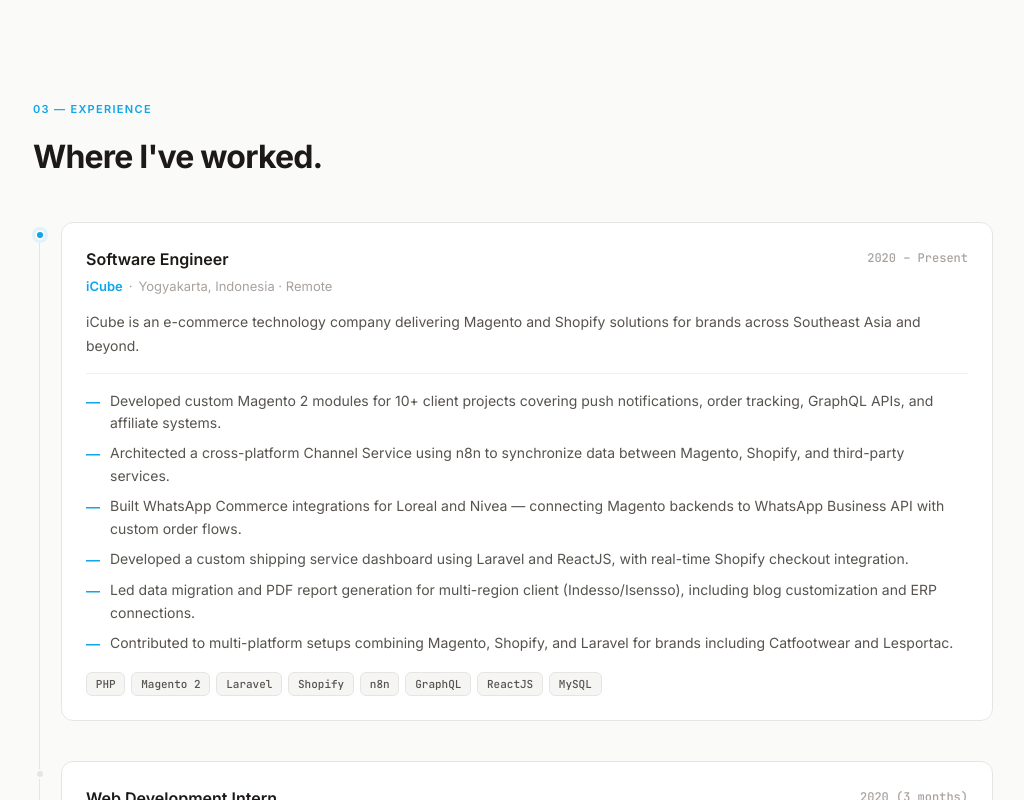
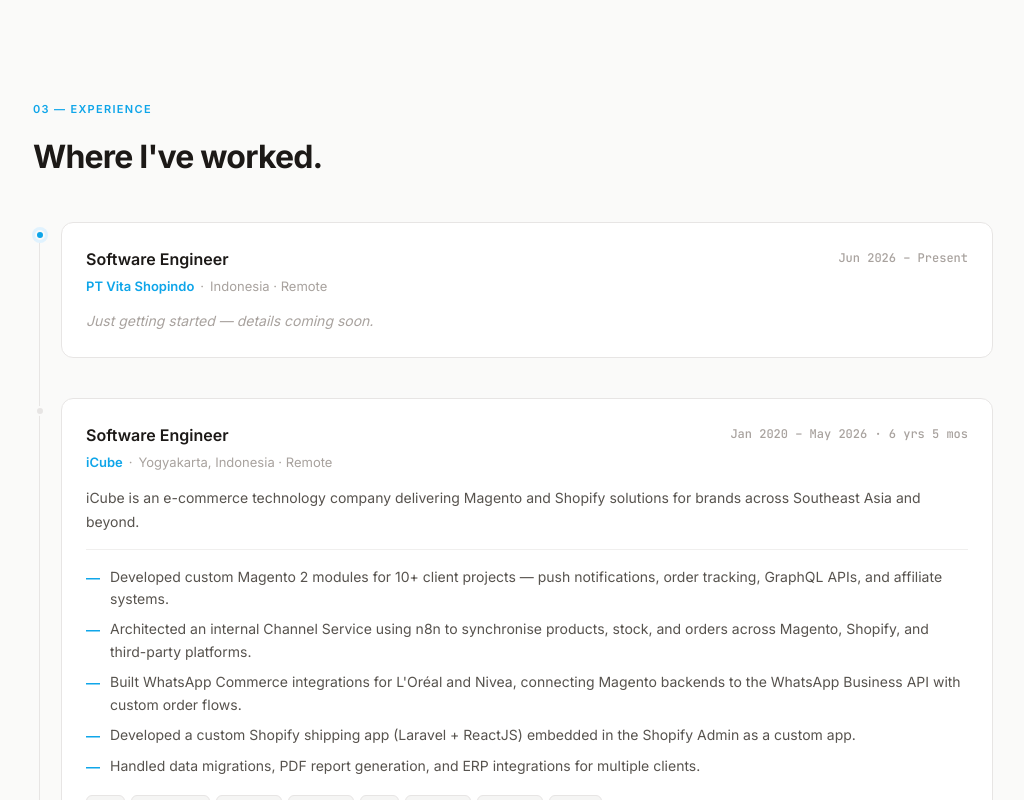
Before and after one commit to yosrio/yosrio.github.io, a Vue app: page / in a window 1280 px wide. Shown: the part 2000-2800 px from the top of the page, without its empty margins (127-1151 px from the left). Built offline with nearby package versions, Linux system fonts and the light colour scheme.

Commit message:
update: add PT Vita Shopindo, project grouping by company with show more/less

```diff
--- a/src/data/experience.ts
+++ b/src/data/experience.ts
@@ -6,36 +6,47 @@
   description: string
   highlights: string[]
   tech: string[]
+  current: boolean
 }
 
 export const experience: ExperienceItem[] = [
   {
+    company: 'PT Vita Shopindo',
+    role: 'Software Engineer',
+    period: 'Jun 2026 – Present',
+    location: 'Indonesia · Remote',
+    description: '',
+    highlights: [],
+    tech: [],
+    current: true,
+  },
+  {
     company: 'iCube',
     role: 'Software Engineer',
-    period: '2020 – Present',
+    period: 'Jan 2020 – May 2026 · 6 yrs 5 mos',
     location: 'Yogyakarta, Indonesia · Remote',
     description:
       'iCube is an e-commerce technology company delivering Magento and Shopify solutions for brands across Southeast Asia and beyond.',
     highlights: [
-      'Developed custom Magento 2 modules for 10+ client projects covering push notifications, order tracking, GraphQL APIs, and affiliate systems.',
-      'Architected a cross-platform Channel Service using n8n to synchronize data between Magento, Shopify, and third-party services.',
-      'Built WhatsApp Commerce integrations for Loreal and Nivea — connecting Magento backends to WhatsApp Business API with custom order flows.',
-      'Developed a custom shipping service dashboard using Laravel and ReactJS, with real-time Shopify checkout integration.',
-      'Led data migration and PDF report generation for multi-region client (Indesso/Isensso), including blog customization and ERP connections.',
-      'Contributed to multi-platform setups combining Magento, Shopify, and Laravel for brands including Catfootwear and Lesportac.',
+      'Developed custom Magento 2 modules for 10+ client projects — push notifications, order tracking, GraphQL APIs, and affiliate systems.',
+      'Architected an internal Channel Service using n8n to synchronise products, stock, and orders across Magento, Shopify, and third-party platforms.',
+      'Built WhatsApp Commerce integrations for L\'Oréal and Nivea, connecting Magento backends to the WhatsApp Business API with custom order flows.',
+      'Developed a custom Shopify shipping app (Laravel + ReactJS) embedded in the Shopify Admin as a custom app.',
+      'Handled data migrations, PDF report generation, and ERP integrations for multiple clients.',
     ],
     tech: ['PHP', 'Magento 2', 'Laravel', 'Shopify', 'n8n', 'GraphQL', 'ReactJS', 'MySQL'],
+    current: false,
   },
   {
     company: 'JogjaTv',
     role: 'Web Development Intern',
-    period: '2020 (3 months)',
+    period: '2020 · 3 mos',
     location: 'Yogyakarta, Indonesia',
-    description: 'Internship as part of the Informatics undergraduate program.',
+    description: 'Internship as part of the Informatics undergraduate programme at Universitas Sanata Dharma.',
     highlights: [
-      'Built and maintained internal web tools for the broadcast team.',
-      'Gained hands-on experience with full-stack web development in a production environment.',
+      'Built an internal web-based correspondence system from design to deployment.',
     ],
     tech: ['PHP', 'JavaScript', 'MySQL'],
+    current: false,
   },
 ]
--- a/src/data/projects.ts
+++ b/src/data/projects.ts
@@ -7,62 +7,35 @@
   github?: string
 }
 
-export const iCubeProjects: Project[] = [
+export interface ProjectGroup {
+  company: string
+  period: string
+  projects: Project[]
+}
+
+export const projectGroups: ProjectGroup[] = [
   {
-    id: 'lottemart',
-    name: 'Lottemart Apps',
-    highlights: [
-      'Implemented push notifications from backend to frontend',
-    ],
-    tech: ['PHP', 'Magento 2'],
-    type: 'external',
+    company: 'PT Vita Shopindo',
+    period: 'Jun 2026 – Present',
+    projects: [],
   },
   {
-    id: 'kiehberg',
-    name: 'Kiehberg (India & Germany)',
+    company: 'iCube',
+    period: 'Jan 2020 – May 2026',
+    projects: [
+      {
+        id: 'nivea',
+        name: 'Nivea WaCommerce',
         highlights: [
-      'Installed and configured required modules',
-      'Migrated data from Magento 1 to Magento 2',
-      'Implemented order tracking feature',
-      'Customised PDP to display tier pricing table and handle conditional logic',
-      'Customised sales order backoffice to display custom fields',
+          'Assisted with bulk data import into Magento',
+          'Set up WhatsApp Business account for development',
+          'Integrated product catalogue with Facebook Business Manager (FBM)',
+          'Built REST APIs for product, stock, and order sync to WhatsApp',
+          'Developed Laravel middleware for Magento-to-WhatsApp integration',
+          'Implemented iCube custom checkout flow',
+          'Configured n8n as order integration middleware',
         ],
-    tech: ['PHP', 'Magento 2'],
-    type: 'external',
-  },
-  {
-    id: 'focus-nusantara',
-    name: 'Focus Nusantara',
-    highlights: [
-      'Built GraphQL affiliate, free item promo, and related features',
-      'Implemented workshop/event management in the backoffice',
-      'Created custom email templates',
-      'Investigated and fixed checkout error when product price is 0',
-    ],
-    tech: ['PHP', 'Magento 2', 'GraphQL'],
-    type: 'external',
-  },
-  {
-    id: 'csa',
-    name: 'CSA',
-    highlights: [
-      'Added validation to prevent zero-price products from entering cart',
-      'Implemented PDP/PLP advanced shipping rate and price calculation',
-      'Built GraphQL endpoints for quotation, credit limit, and related features',
-      'Investigated and fixed Xendit payment gateway module issues',
-    ],
-    tech: ['PHP', 'Magento 2', 'GraphQL'],
-    type: 'external',
-  },
-  {
-    id: 'indesso',
-    name: 'Indesso / Isensso',
-    highlights: [
-      'Migrated data from the previous site to the new platform',
-      'Customised the blog page',
-      'Built PDF report generation feature',
-    ],
-    tech: ['PHP', 'Magento 2'],
+        tech: ['PHP', 'Magento 2', 'WhatsApp Business API', 'Laravel', 'n8n', 'REST API'],
         type: 'external',
       },
       {
@@ -78,16 +51,17 @@
         type: 'external',
       },
       {
-    id: 'planet-gadget',
-    name: 'Planet Gadget',
+        id: 'shipping-service',
+        name: 'Shipping Service Shopify App',
         highlights: [
-      'Updated and maintained existing features',
-      'Built REST APIs for various required functionalities',
-      'Fixed flash sale module issues',
-      'Developed ERP–Magento integration module',
+          'Designed the database architecture',
+          'Built a dashboard and configuration panel embedded in Shopify Admin as a custom app',
+          'Implemented CRUD operations for managing shipping data',
+          'Added custom shipping methods to the Shopify checkout flow',
+          'Built shipping method selection logic',
         ],
-    tech: ['PHP', 'Magento 2', 'REST API'],
-    type: 'external',
+        tech: ['Shopify', 'Laravel', 'ReactJS', 'MySQL'],
+        type: 'internal',
       },
       {
         id: 'channel-service',
@@ -98,19 +72,6 @@
           'Implemented a queue system to handle long-running sync operations',
         ],
         tech: ['n8n', 'MySQL'],
-    type: 'internal',
-  },
-  {
-    id: 'shipping-service',
-    name: 'Shipping Service Shopify App',
-    highlights: [
-      'Designed the database architecture',
-      'Built a dashboard and configuration panel embedded in Shopify Admin as a custom app',
-      'Implemented CRUD operations for managing shipping data',
-      'Added custom shipping methods to the Shopify checkout flow',
-      'Built shipping method selection logic',
-    ],
-    tech: ['Shopify', 'Laravel', 'ReactJS', 'MySQL'],
         type: 'internal',
       },
       {
@@ -137,18 +98,72 @@
         type: 'external',
       },
       {
-    id: 'nivea',
-    name: 'Nivea WaCommerce',
+        id: 'planet-gadget',
+        name: 'Planet Gadget',
         highlights: [
-      'Assisted with bulk data import into Magento',
-      'Set up WhatsApp Business account for development',
-      'Integrated product catalogue with Facebook Business Manager (FBM)',
-      'Built REST APIs for product, stock, and order sync to WhatsApp',
-      'Developed Laravel middleware for Magento-to-WhatsApp integration',
-      'Implemented iCube custom checkout flow',
-      'Configured n8n as order integration middleware',
+          'Updated and maintained existing features',
+          'Built REST APIs for various required functionalities',
+          'Fixed flash sale module issues',
+          'Developed ERP–Magento integration module',
         ],
-    tech: ['PHP', 'Magento 2', 'WhatsApp Business API', 'Laravel', 'n8n', 'REST API'],
+        tech: ['PHP', 'Magento 2', 'REST API'],
+        type: 'external',
+      },
+      {
+        id: 'csa',
+        name: 'CSA',
+        highlights: [
+          'Added validation to prevent zero-price products from entering cart',
+          'Implemented PDP/PLP advanced shipping rate and price calculation',
+          'Built GraphQL endpoints for quotation, credit limit, and related features',
+          'Investigated and fixed Xendit payment gateway module issues',
+        ],
+        tech: ['PHP', 'Magento 2', 'GraphQL'],
+        type: 'external',
+      },
+      {
+        id: 'focus-nusantara',
+        name: 'Focus Nusantara',
+        highlights: [
+          'Built GraphQL affiliate, free item promo, and related features',
+          'Implemented workshop/event management in the backoffice',
+          'Created custom email templates',
+          'Investigated and fixed checkout error when product price is 0',
+        ],
+        tech: ['PHP', 'Magento 2', 'GraphQL'],
+        type: 'external',
+      },
+      {
+        id: 'kiehberg',
+        name: 'Kiehberg (India & Germany)',
+        highlights: [
+          'Installed and configured required modules',
+          'Migrated data from Magento 1 to Magento 2',
+          'Implemented order tracking feature',
+          'Customised PDP to display tier pricing table and handle conditional logic',
+          'Customised sales order backoffice to display custom fields',
+        ],
+        tech: ['PHP', 'Magento 2'],
+        type: 'external',
+      },
+      {
+        id: 'indesso',
+        name: 'Indesso / Isensso',
+        highlights: [
+          'Migrated data from the previous site to the new platform',
+          'Customised the blog page',
+          'Built PDF report generation feature',
+        ],
+        tech: ['PHP', 'Magento 2'],
+        type: 'external',
+      },
+      {
+        id: 'lottemart',
+        name: 'Lottemart Apps',
+        highlights: [
+          'Implemented push notifications from backend to frontend',
+        ],
+        tech: ['PHP', 'Magento 2'],
         type: 'external',
       },
       {
@@ -169,6 +184,6 @@
         tech: ['PHP', 'Magento 2'],
         type: 'external',
       },
+    ],
+  },
 ]
-
-export const personalProjects: Project[] = []
--- a/src/sections/ExperienceSection.vue
+++ b/src/sections/ExperienceSection.vue
@@ -19,7 +19,7 @@
             class="timeline-item"
           >
             <!-- Timeline dot -->
-            <div class="timeline-dot" :class="{ 'timeline-dot--active': index === 0 }" aria-hidden="true" />
+            <div class="timeline-dot" :class="{ 'timeline-dot--active': job.current }" aria-hidden="true" />
 
             <div class="timeline-body">
               <!-- Header -->
@@ -35,10 +35,15 @@
                 <time class="job-period">{{ job.period }}</time>
               </header>
 
-              <!-- Description -->
-              <p class="job-desc">{{ job.description }}</p>
+              <!-- New / empty role -->
+              <template v-if="job.highlights.length === 0">
+                <p class="job-new">Just getting started — details coming soon.</p>
+              </template>
 
-              <!-- Highlights -->
+              <!-- Populated role -->
+              <template v-else>
+                <p v-if="job.description" class="job-desc">{{ job.description }}</p>
+
                 <ul class="highlights" aria-label="Key achievements">
                   <li v-for="(item, i) in job.highlights" :key="i" class="highlight-item">
                     <span class="highlight-bullet" aria-hidden="true">—</span>
@@ -46,10 +51,10 @@
                   </li>
                 </ul>
 
-              <!-- Tech tags -->
-              <div class="job-tech" aria-label="Technologies used">
+                <div v-if="job.tech.length > 0" class="job-tech" aria-label="Technologies used">
                   <span v-for="t in job.tech" :key="t" class="tag">{{ t }}</span>
                 </div>
+              </template>
             </div>
           </article>
         </div>
@@ -170,6 +175,13 @@
   margin-top: 2px;
 }
 
+/* New role placeholder */
+.job-new {
+  font-size: 0.875rem;
+  font-style: italic;
+  color: var(--text-3);
+}
+
 /* Description */
 .job-desc {
   font-size: 0.875rem;
--- a/src/sections/ProjectsSection.vue
+++ b/src/sections/ProjectsSection.vue
@@ -1,11 +1,22 @@
 <script setup lang="ts">
-import { iCubeProjects } from '@/data/projects'
+import { ref } from 'vue'
+import { ChevronDown, ChevronUp } from '@lucide/vue'
+import { projectGroups } from '@/data/projects'
 import { useReveal } from '@/composables/useReveal'
 
 const { el, visible } = useReveal()
 
-const externalProjects = iCubeProjects.filter((p) => p.type === 'external')
-const internalProjects = iCubeProjects.filter((p) => p.type === 'internal')
+const INITIAL_SHOW = 4
+
+const expanded = ref<Record<string, boolean>>({})
+
+function toggle(company: string) {
+  expanded.value[company] = !expanded.value[company]
+}
+
+function isExpanded(company: string) {
+  return !!expanded.value[company]
+}
 </script>
 
 <template>
@@ -13,26 +24,50 @@
     <div class="section-inner">
       <div ref="el" :class="['reveal', visible && 'visible']">
         <p class="section-label">04 — Projects</p>
-        <h2 id="projects-heading" class="projects-heading">Work at iCube.</h2>
+        <h2 id="projects-heading" class="projects-heading">Work by company.</h2>
         <p class="projects-sub">
-          Projects delivered as part of the engineering team at iCube — covering client e-commerce
-          builds and internal tooling.
+          Projects I've worked on, grouped by employer.
         </p>
 
-        <!-- External projects -->
-        <div class="sub-label">
-          <span>Client Projects</span>
+        <div class="company-list">
+          <div
+            v-for="group in projectGroups"
+            :key="group.company"
+            class="company-block"
+          >
+            <!-- Company header -->
+            <div class="company-header">
+              <div class="company-meta">
+                <h3 class="company-name">{{ group.company }}</h3>
+                <span class="company-period">{{ group.period }}</span>
+              </div>
+              <span v-if="group.projects.length > 0" class="project-count">
+                {{ group.projects.length }} project{{ group.projects.length > 1 ? 's' : '' }}
+              </span>
             </div>
 
+            <!-- Empty state -->
+            <div v-if="group.projects.length === 0" class="empty-state">
+              <span>Projects coming soon.</span>
+            </div>
+
+            <!-- Projects grid -->
+            <template v-else>
               <div class="projects-grid">
                 <article
-            v-for="project in externalProjects"
+                  v-for="(project, idx) in group.projects"
+                  v-show="idx < INITIAL_SHOW || isExpanded(group.company)"
                   :key="project.id"
                   class="project-card"
                 >
                   <div class="project-header">
-              <h3 class="project-name">{{ project.name }}</h3>
-              <span class="project-type project-type--external">External</span>
+                    <h4 class="project-name">{{ project.name }}</h4>
+                    <span
+                      class="project-type"
+                      :class="project.type === 'external' ? 'project-type--external' : 'project-type--internal'"
+                    >
+                      {{ project.type === 'external' ? 'Client' : 'Internal' }}
+                    </span>
                   </div>
                   <ul class="project-highlights">
                     <li v-for="(item, i) in project.highlights" :key="i">
@@ -46,31 +81,24 @@
                 </article>
               </div>
 
-        <!-- Internal projects -->
-        <div class="sub-label sub-label--second">
-          <span>Internal Tools</span>
+              <!-- Show more / less button -->
+              <button
+                v-if="group.projects.length > INITIAL_SHOW"
+                class="show-more-btn"
+                :aria-expanded="isExpanded(group.company)"
+                @click="toggle(group.company)"
+              >
+                <template v-if="!isExpanded(group.company)">
+                  <ChevronDown :size="15" aria-hidden="true" />
+                  Show {{ group.projects.length - INITIAL_SHOW }} more
+                </template>
+                <template v-else>
+                  <ChevronUp :size="15" aria-hidden="true" />
+                  Show less
+                </template>
+              </button>
+            </template>
           </div>
-
-        <div class="projects-grid">
-          <article
-            v-for="project in internalProjects"
-            :key="project.id"
-            class="project-card"
-          >
-            <div class="project-header">
-              <h3 class="project-name">{{ project.name }}</h3>
-              <span class="project-type project-type--internal">Internal</span>
-            </div>
-            <ul class="project-highlights">
-              <li v-for="(item, i) in project.highlights" :key="i">
-                <span class="highlight-dash" aria-hidden="true">—</span>
-                <span>{{ item }}</span>
-              </li>
-            </ul>
-            <div class="project-tech">
-              <span v-for="t in project.tech" :key="t" class="tag">{{ t }}</span>
-            </div>
-          </article>
         </div>
       </div>
     </div>
@@ -95,31 +123,66 @@
   margin-bottom: 2rem;
 }
 
-.sub-label {
+/* Company list */
+.company-list {
   display: flex;
-  align-items: center;
-  gap: 0.75rem;
-  margin-bottom: 1rem;
+  flex-direction: column;
+  gap: 2.5rem;
 }
 
-.sub-label::after {
-  content: '';
-  flex: 1;
-  height: 1px;
-  background-color: var(--border);
+.company-block {
+  display: flex;
+  flex-direction: column;
+  gap: 1rem;
 }
 
-.sub-label span {
-  font-size: 0.6875rem;
-  font-weight: 600;
-  letter-spacing: 0.1em;
-  text-transform: uppercase;
+/* Company header */
+.company-header {
+  display: flex;
+  align-items: baseline;
+  justify-content: space-between;
+  gap: 1rem;
+  padding-bottom: 0.75rem;
+  border-bottom: 1px solid var(--border);
+}
+
+.company-meta {
+  display: flex;
+  flex-wrap: wrap;
+  align-items: baseline;
+  gap: 0.625rem;
+}
+
+.company-name {
+  font-size: 1rem;
+  font-weight: 700;
+  color: var(--text-1);
+  letter-spacing: -0.01em;
+}
+
+.company-period {
+  font-size: 0.75rem;
+  font-family: var(--font-mono);
+  color: var(--text-3);
+}
+
+.project-count {
+  font-size: 0.75rem;
+  font-weight: 500;
   color: var(--text-3);
   white-space: nowrap;
+  flex-shrink: 0;
 }
 
-.sub-label--second {
-  margin-top: 2rem;
+/* Empty state */
+.empty-state {
+  background-color: var(--bg-raised);
+  border: 1px dashed var(--border);
+  border-radius: 0.75rem;
+  padding: 1.5rem;
+  text-align: center;
+  font-size: 0.875rem;
+  color: var(--text-3);
 }
 
 /* Grid */
@@ -127,7 +190,6 @@
   display: grid;
   grid-template-columns: 1fr;
   gap: 1rem;
-  margin-bottom: 0.5rem;
 }
 
 @media (min-width: 640px) {
@@ -138,7 +200,7 @@
 
 @media (min-width: 1024px) {
   .projects-grid {
-    grid-template-columns: repeat(3, 1fr);
+    grid-template-columns: repeat(2, 1fr);
   }
 }
 
@@ -225,8 +287,29 @@
   display: flex;
   flex-wrap: wrap;
   gap: 0.35rem;
-  margin-top: auto;
   padding-top: 0.5rem;
   border-top: 1px solid var(--border-faint);
 }
+
+/* Show more button */
+.show-more-btn {
+  display: inline-flex;
+  align-items: center;
+  gap: 0.375rem;
+  font-size: 0.8125rem;
+  font-weight: 500;
+  color: var(--accent);
+  background: none;
+  border: 1px solid var(--border);
+  border-radius: 0.5rem;
+  padding: 0.5rem 1rem;
+  cursor: pointer;
+  transition: border-color 0.15s ease, background-color 0.15s ease;
+  align-self: flex-start;
+}
+
+.show-more-btn:hover {
+  border-color: var(--accent);
+  background-color: var(--accent-light);
+}
 </style>
```
Lines whose indentation alone changed are shown as unchanged.
